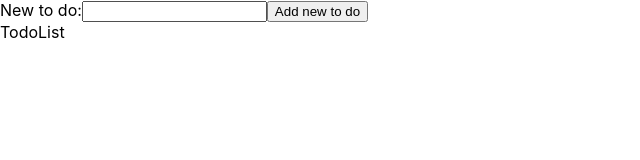
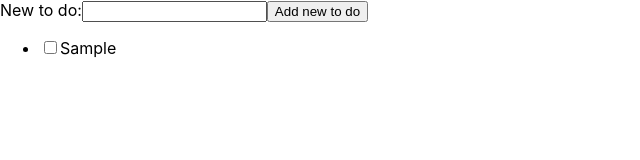
Before and after one commit to viktoria-olo/project-todos-context-vite, a React (Vite) app: page / in a window 1280 px wide. Both pictures are taken after typing "Sample" into the empty fields and a click on the button "Add new to do". Shown: the top 160 px of the page, without its empty margins (0-640 px from the left). Built offline with nearby package versions, Linux system fonts and the light colour scheme.

Commit message:
added toggleTodo

```diff
--- a/src/components/TodoItem.jsx
+++ b/src/components/TodoItem.jsx
@@ -1,7 +1,18 @@
-import React from 'react'
+import { useTodos } from "../contexts/TodosContext";
 
-export const TodoItem = () => {
+export const TodoItem = ({ todo }) => {
+  const { toggleTodo } = useTodos();
+
   return (
-    <div>TodoItem</div>
-  )
-}
+    <li>
+      <label key={todo.id}>
+        <input
+          type="checkbox"
+          checked={todo.completed}
+          onChange={(event) => toggleTodo(todo.id, event.target.checked)}
+        />
+        {todo.text}
+      </label>
+    </li>
+  );
+};
--- a/src/components/TodoList.jsx
+++ b/src/components/TodoList.jsx
@@ -1,5 +1,15 @@
-import React from "react";
+import { useTodos } from "../contexts/TodosContext";
+import { TodoItem } from "./TodoItem";
 
 export const TodoList = () => {
-  return <div>TodoList</div>;
+  const { todos } = useTodos();
+
+  return (
+    <ul className="todos-list">
+      {todos.length === 0 && "No to dos"}
+      {todos.map((todo) => {
+        return <TodoItem todo={todo} />;
+      })}
+    </ul>
+  );
 };
--- a/src/contexts/TodosContext.jsx
+++ b/src/contexts/TodosContext.jsx
@@ -4,15 +4,28 @@ const TodosContext = createContext();
 
 export const TodosProvider = ({ children }) => {
   const [todos, setTodos] = useState([]);
+  const [todoId, setTodoId] = useState(1);
 
   const addTodo = (newTodo) => {
     setTodos((currentTodos) => {
-      [...currentTodos, newTodo];
+      return [...currentTodos, { id: todoId, text: newTodo, completed: false }];
+    });
+    setTodoId(todoId + 1);
+  };
+
+  const toggleTodo = (id, completed) => {
+    setTodos((currentTodos) => {
+      return currentTodos.map((todo) => {
+        if (todo.id === id) {
+          return { ...todo, completed };
+        }
+        return todo;
+      });
     });
   };
 
   return (
-    <TodosContext.Provider value={{ todos, addTodo }}>
+    <TodosContext.Provider value={{ todos, addTodo, toggleTodo }}>
       {children}
     </TodosContext.Provider>
   );
```
